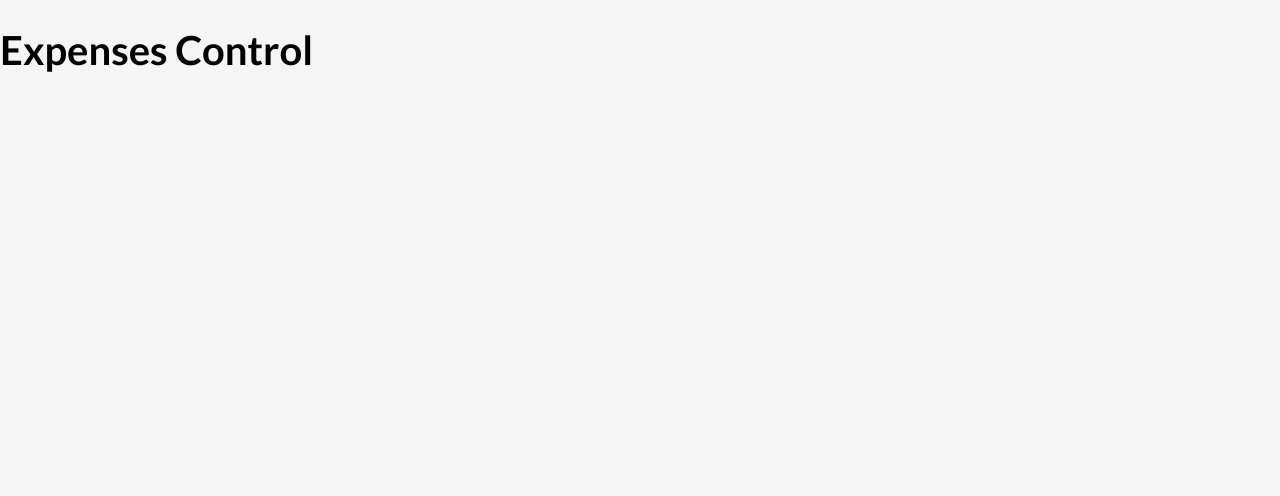
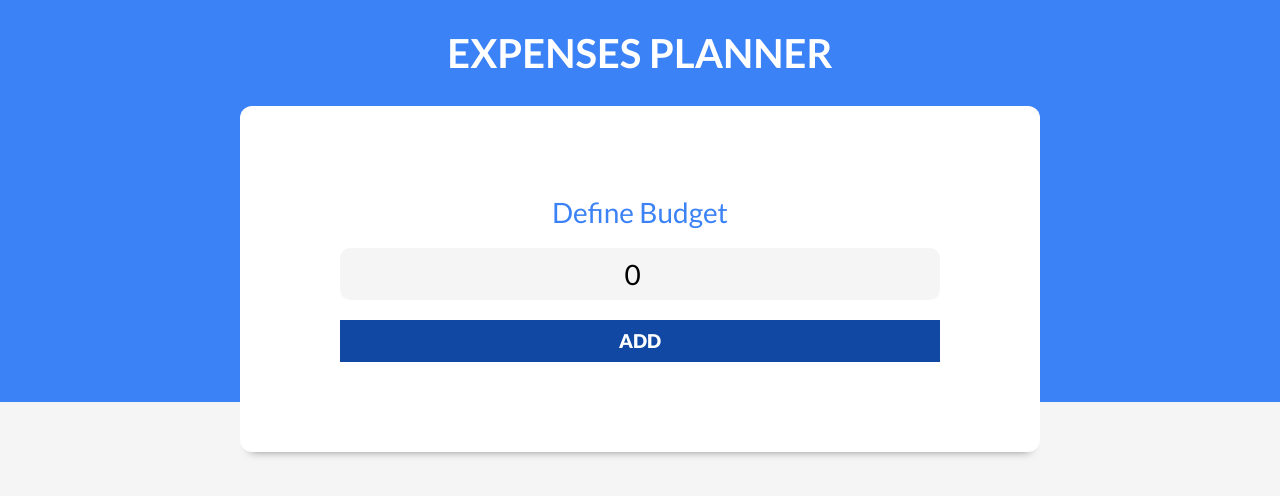
Before and after one commit to EdgarPsda/expense-control-app, a React (Vite) app: page / in a window 1280 px wide. Shown: the top 496 px of the page. Built offline with nearby package versions, Linux system fonts and the light colour scheme.

Commit message:
New Budget Form
Added new budget form and form validations ex. no negatives numbers and letters in the budget field.

```diff
--- a/src/App.jsx
+++ b/src/App.jsx
@@ -1,8 +1,20 @@
 import { useState } from 'react'
+import Header from './components/Header'
 
 function App() {
+
+  const [budget, setBudget] = useState(0);
+  const [isValidBudget, setIsValidBudget] = useState(false);
+
   return (
-    <h1>Expenses Control</h1>
+    <div>
+      <Header
+        budget={budget}
+        setBudget={setBudget}
+        isValidBudget={isValidBudget}
+        setIsValidBudget={setIsValidBudget}
+      ></Header>
+    </div>
   )
 }
 
--- /dev/null
+++ b/src/components/Header.jsx
@@ -0,0 +1,22 @@
+import React from 'react'
+import NewBudget from './NewBudget'
+
+const Header = ({ budget, setBudget, isValidBudget, setIsValidBudget }) => {
+    return (
+        <header>
+            <h1>Expenses Planner</h1>
+            {isValidBudget ? (
+
+                <p>Budget Control</p>
+            ) : (
+                <NewBudget
+                    budget={budget}
+                    setBudget={setBudget}
+                    setIsValidBudget={setIsValidBudget}
+                ></NewBudget>
+            )}
+        </header>
+    )
+}
+
+export default Header
--- /dev/null
+++ b/src/components/Message.jsx
@@ -0,0 +1,8 @@
+
+const Message = ({children, tipo}) => {
+  return (
+    <div className={`alerta ${tipo}`}>{children}</div>
+  )
+}
+
+export default Message
--- /dev/null
+++ b/src/components/NewBudget.jsx
@@ -0,0 +1,45 @@
+import React, { useState } from 'react'
+import Message from './Message';
+
+const NewBudget = ({budget, setBudget, setIsValidBudget}) => {
+
+    const [message, setMessage] = useState('');
+
+    const handleBudget = (e) => {
+        e.preventDefault();
+        if(!budget || budget < 0){
+            setMessage("Not a valid budget")
+            return
+        }
+
+        // Reset message state
+        setMessage('');
+        setIsValidBudget(true);
+    }
+
+  return (
+    <div className='contenedor-presupuesto contenedor sombra'>
+        <form onSubmit={handleBudget} className='formulario'>
+            <div className='campo'>
+                <label>Define Budget</label>
+                <input
+                    className='nuevo-presupuesto'
+                    type="number"
+                    placeholder='Add your budget'
+                    value={budget}
+                    onChange={e => setBudget(Number(e.target.value))}
+                />
+            </div>
+
+            <input
+                type="submit"
+                value="Add"
+            />
+
+            {message && <Message tipo="error">{message}</Message>}
+        </form>
+    </div>
+  )
+}
+
+export default NewBudget
```
